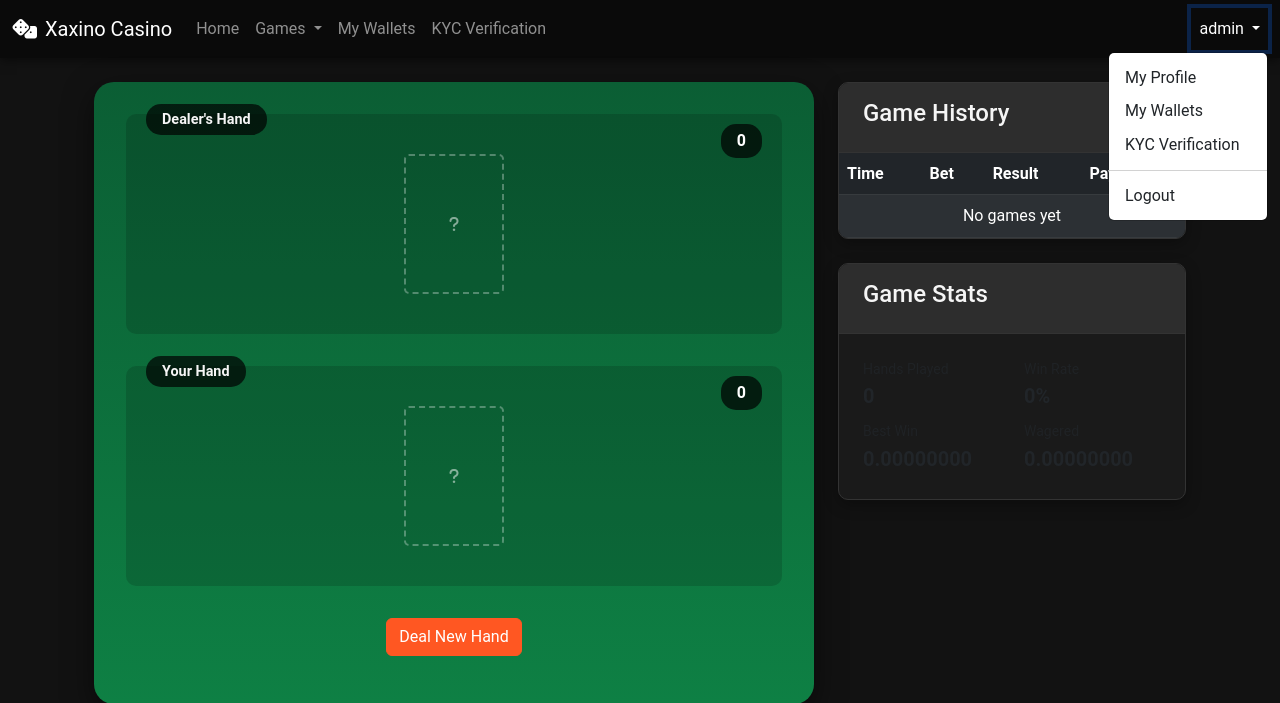
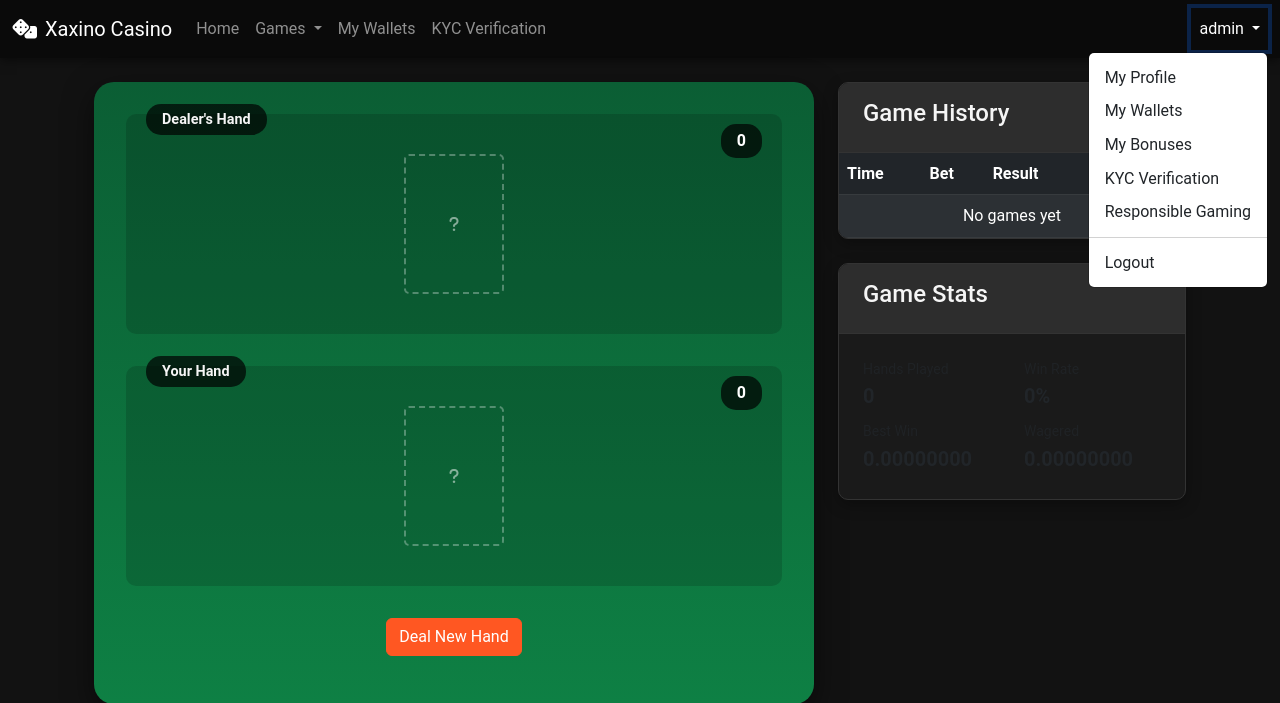
Before and after one commit to mciolino/XaxinoCasino, a Flask app: page /games/blackjack in a window 1280 px wide, after a click on "admin". Shown: the top 703 px of the page. Run offline with Flask 3, Linux system fonts and the light colour scheme; a user stored in the database is signed in; data comes from the database, SQL or seed files in the repository; data that the repository does not hold is empty.

Commit message:
Add quick access links to bonuses and responsible gaming pages
Adds links to bonuses and responsible gaming pages to the user dropdown and footer in base.html.

Replit-Commit-Author: Agent
Replit-Commit-Session-Id: 43b56626-8fd9-477c-b325-587096a3afac
Replit-Commit-Screenshot-Url: https://storage.googleapis.com/screenshot-production-us-central1/2dfb0a09-f033-4658-b63f-a733a3179a62/fc2bf82f-b227-4ecb-bc77-636296192e30.jpg

```diff
--- a/templates/base.html
+++ b/templates/base.html
@@ -381,7 +381,9 @@
                                 <ul class="dropdown-menu dropdown-menu-end" aria-labelledby="userDropdown">
                                     <li><a class="dropdown-item" href="{{ url_for('profile') }}">My Profile</a></li>
                                     <li><a class="dropdown-item" href="{{ url_for('wallets') }}">My Wallets</a></li>
+                                    <li><a class="dropdown-item" href="{{ url_for('bonuses') }}">My Bonuses</a></li>
                                     <li><a class="dropdown-item" href="{{ url_for('kyc') }}">KYC Verification</a></li>
+                                    <li><a class="dropdown-item" href="{{ url_for('responsible_gaming') }}">Responsible Gaming</a></li>
                                     <li><hr class="dropdown-divider"></li>
                                     <li>
                                         <a class="dropdown-item" href="{{ url_for('logout') }}">Logout</a>
@@ -425,7 +427,7 @@
                             <li><a href="{{ url_for('home') }}">Home</a></li>
                             <li><a href="#">Terms of Service</a></li>
                             <li><a href="#">Privacy Policy</a></li>
-                            <li><a href="#">Responsible Gaming</a></li>
+                            <li><a href="{{ url_for('responsible_gaming') }}">Responsible Gaming</a></li>
                         </ul>
                     </div>
                     <div class="col-md-4">
```
